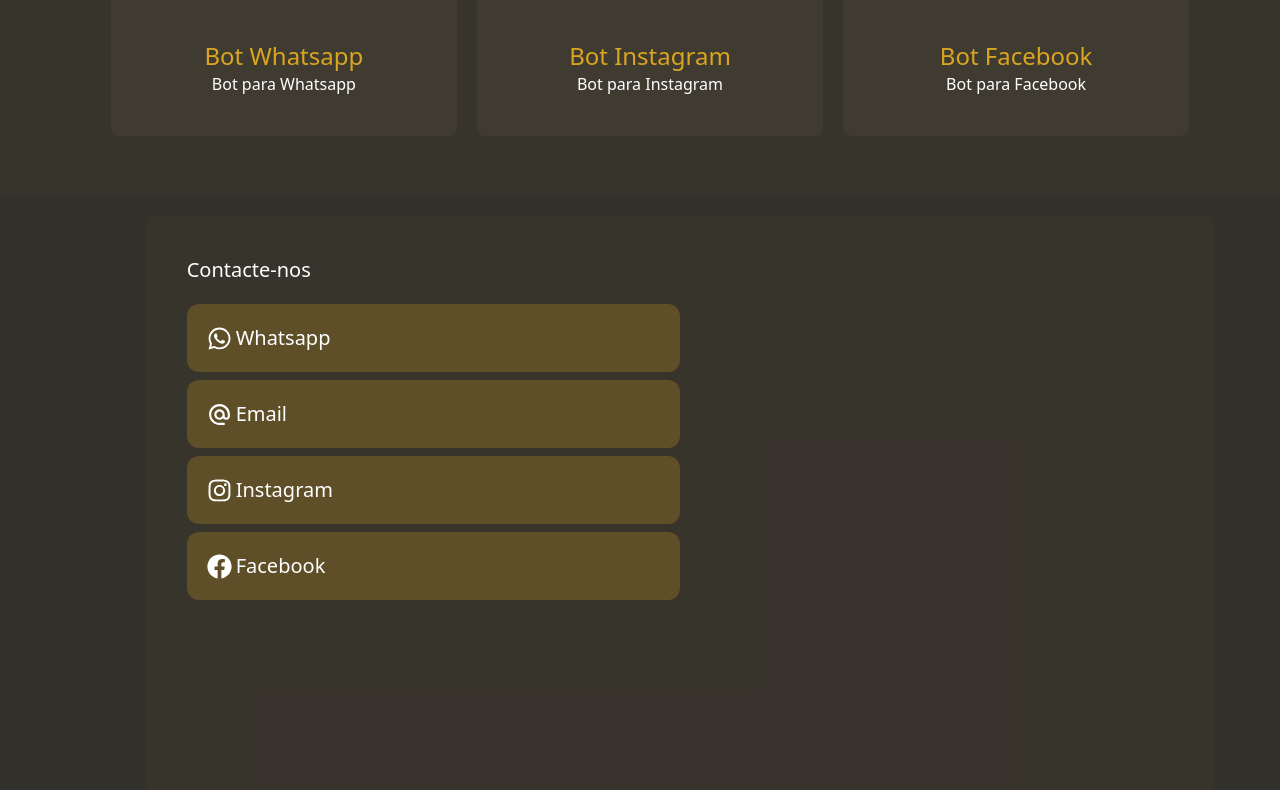
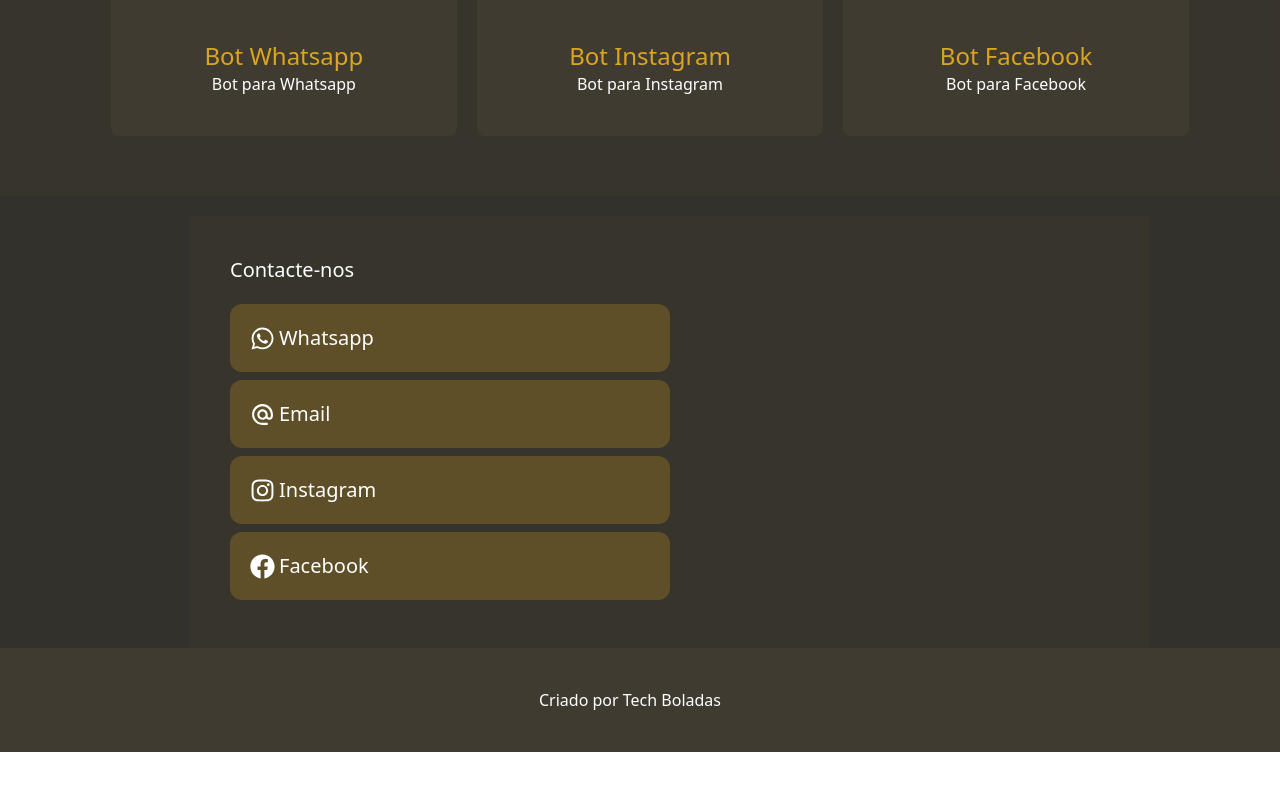
Before and after one commit to techboladas/techboladas, a Next.js app: page / in a window 1280 px wide. Shown: the part 2104-2894 px from the top of the page. After the commit the page ends 2856 px from the top, so only its background shows below. Built offline with nearby package versions, Linux system fonts and the light colour scheme.

Commit message:
feat: create the footer

```diff
--- a/src/app/layout.tsx
+++ b/src/app/layout.tsx
@@ -2,6 +2,7 @@
 
 import "./globals.css";
 import { NavBar } from "@/components/NavBar";
+import { Footer } from "@/components/Footer";
 
 export const metadata: Metadata = {
   icons: {
@@ -22,6 +23,7 @@
         <NavBar />
         {children}
       </body>
+      <Footer />
     </html>
   );
 }
--- a/src/components/Contact/index.tsx
+++ b/src/components/Contact/index.tsx
@@ -5,14 +5,13 @@
 
 export const Contact = () => {
   return (
-     <section id="contact" className="h-screen w-10/12 p-10 ml-20 flex flex-col justify-start bg-pallete-t30 rounded">
+     <section id="contact" className="w-9/12 p-10 ml-20 mr-5 flex flex-col justify-start bg-pallete-t30 rounded">
         <h2 className="text-xl text-pallete-white mb-5">Contacte-nos</h2>
         <article className="">
           <LinkBlock Icon={FaWhatsapp} href="https://wa.me/message/HIOFD5VOTKMRF1">Whatsapp</LinkBlock>
           <LinkBlock Icon={MdAlternateEmail} href="techboladas@gmail.com">Email</LinkBlock>
           <LinkBlock Icon={FaInstagram} href="https://instagram.com/tech_boladas?igshid=NGVhN2U2NjQ0Yg==">Instagram</LinkBlock>
           <LinkBlock Icon={FaFacebook} href="https://www.facebook.com/profile.php?id=61553282626827&mibextid=3JLxgoXK8XkhKqoE">Facebook</LinkBlock>
-
         </article>
       </section>
   )
--- /dev/null
+++ b/src/components/Footer/index.tsx
@@ -0,0 +1,9 @@
+import React from "react"
+
+export const Footer = () => {
+  return (
+    <footer className="bg-pallete-30 p-10 pl-5 text-center">
+      <p className="text-pallete-white">Criado por Tech Boladas</p>
+    </footer>
+  )
+}
```
